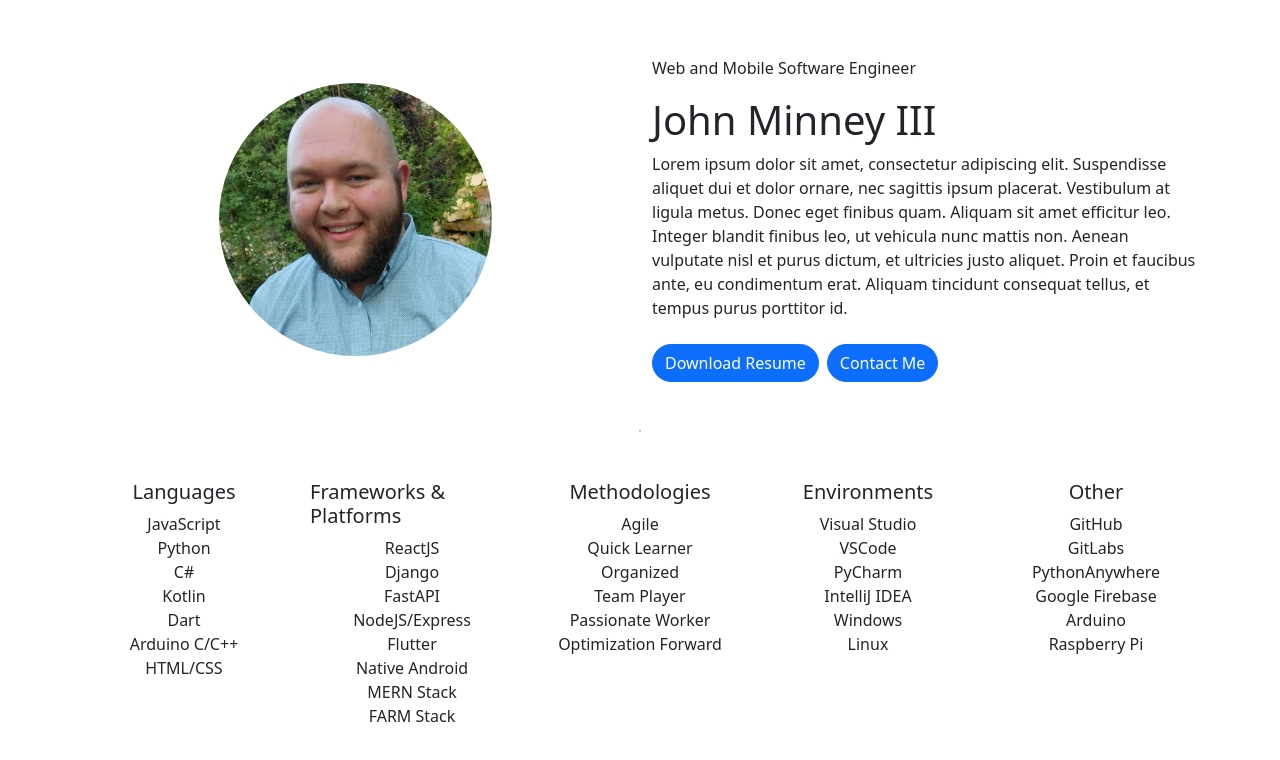
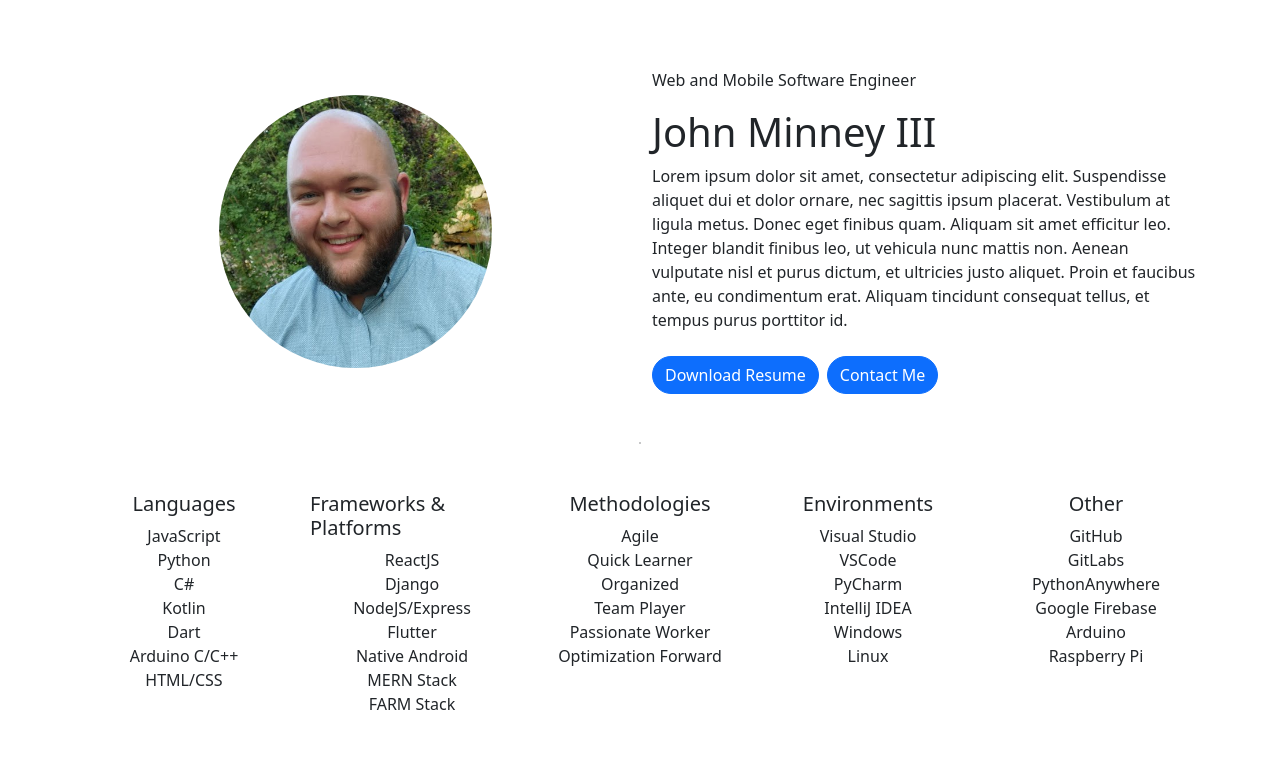
Before and after one commit to john-minney-iii/personal-site, a React (Create React App) app: page / in a window 1280 px wide. Shown: the top 760 px of the page. Built offline with nearby package versions, Linux system fonts and the light colour scheme.

Commit message:
Fixed un-needed UI

```diff
--- a/src/views/landingView.tsx
+++ b/src/views/landingView.tsx
@@ -46,7 +46,6 @@ const LandingView: React.FunctionComponent = () => {
                         <ul className="list-unstyled text-center">
                             <li>ReactJS</li>
                             <li>Django</li>
-                            <li>FastAPI</li>
                             <li>NodeJS/Express</li>
                             <li>Flutter</li>
                             <li>Native Android</li>
```
